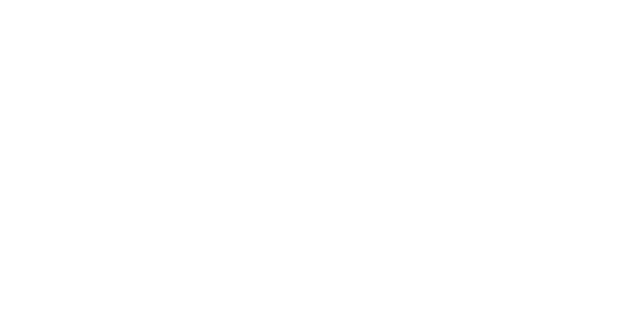
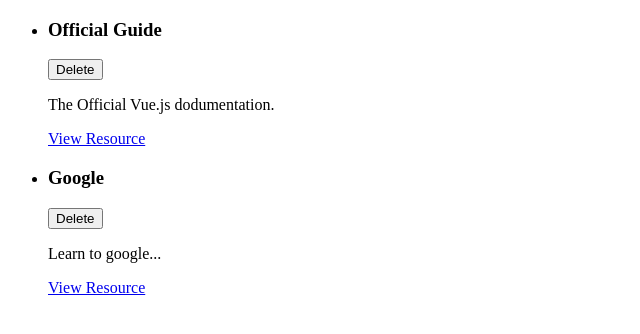
Before and after one commit to andymiha/the-learning-resources-app, a Vue app: page / in a window 1280 px wide. Shown: the top 334 px of the page, without its empty margins (0-640 px from the left). Built offline with nearby package versions, Linux system fonts and the light colour scheme.

Commit message:
First Components & Props

```diff
--- a/src/App.vue
+++ b/src/App.vue
@@ -1,11 +1,20 @@
 <template>
   <ul>
-    <li></li>
+    <ResourceItem
+      v-for="resource in storedResources"
+      :key="resource.id"
+      :resource="resource"
+    ></ResourceItem>
   </ul>
 </template>
 
 <script>
+import ResourceItem from './components/learning-resources/ResourceItem.vue';
+
 export default {
+  components: {
+    ResourceItem,
+  },
   data() {
     return {
       storedResources: [
@@ -13,13 +22,13 @@ export default {
           id: 'official-guide',
           title: 'Official Guide',
           description: 'The Official Vue.js dodumentation.',
-          link: 'https//vue.js.org',
+          link: 'https://cli.vuejs.org/#getting-started',
         },
         {
           id: 'google',
           title: 'Google',
           description: 'Learn to google...',
-          link: 'https//google.org',
+          link: 'https://www.google.com/',
         },
       ],
     };
--- /dev/null
+++ b/src/components/learning-resources/ResourceItem.vue
@@ -0,0 +1,23 @@
+<template>
+  <li>
+    <div>
+      <header>
+        <h3>{{ resource.title }}</h3>
+        <button>Delete</button>
+      </header>
+      <p>{{ resource.description }}</p>
+      <nav>
+        <a :href="resource.link">View Resource</a>
+      </nav>
+    </div>
+  </li>
+</template>
+
+<script>
+export default {
+  props: ['resource'],
+  data() {
+    return {};
+  },
+};
+</script>
--- a/src/main.js
+++ b/src/main.js
@@ -1,3 +1,6 @@
 import { createApp } from 'vue';
+import App from './App.vue';
 
-createApp({}).mount('#app');
+const app = createApp(App);
+
+app.mount('#app');
```
